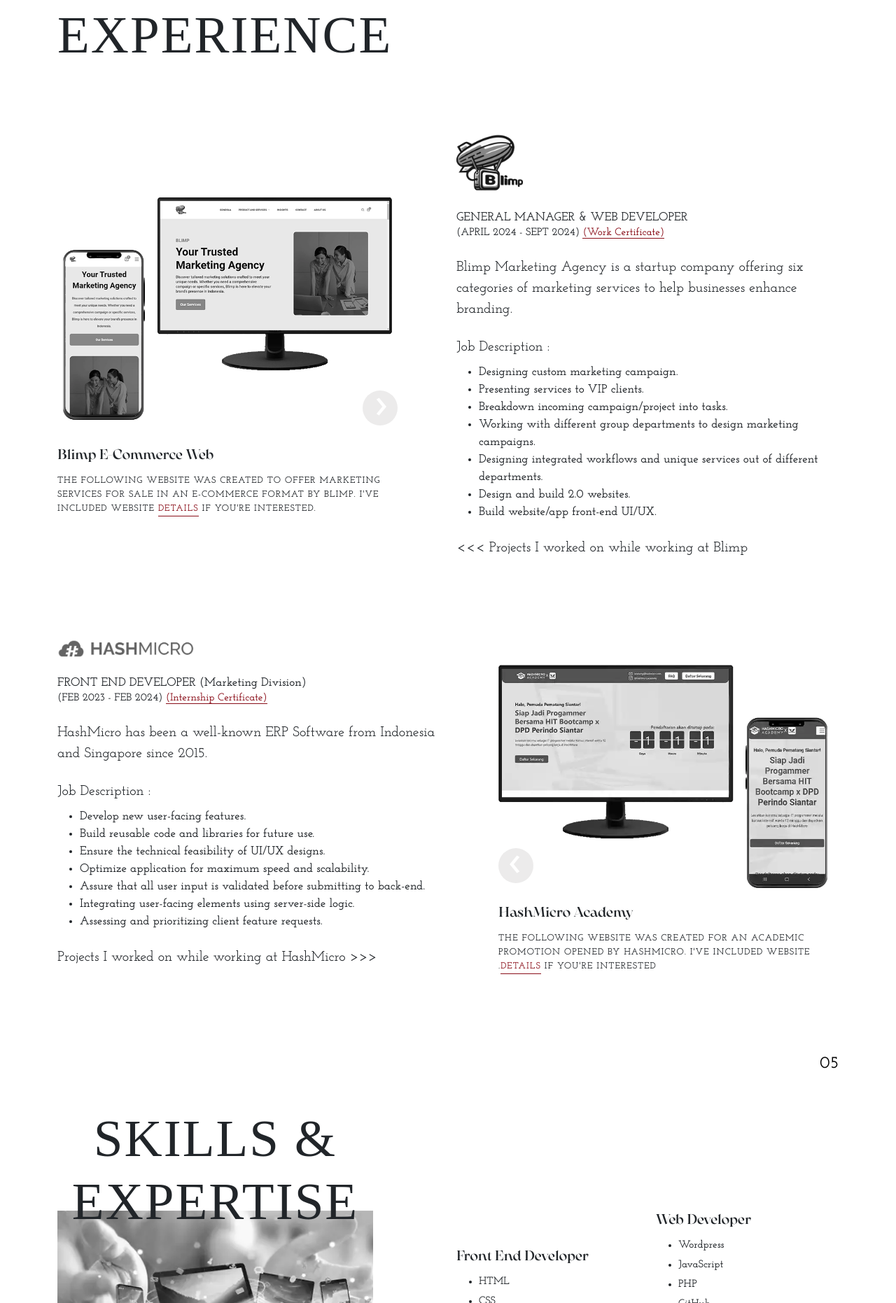
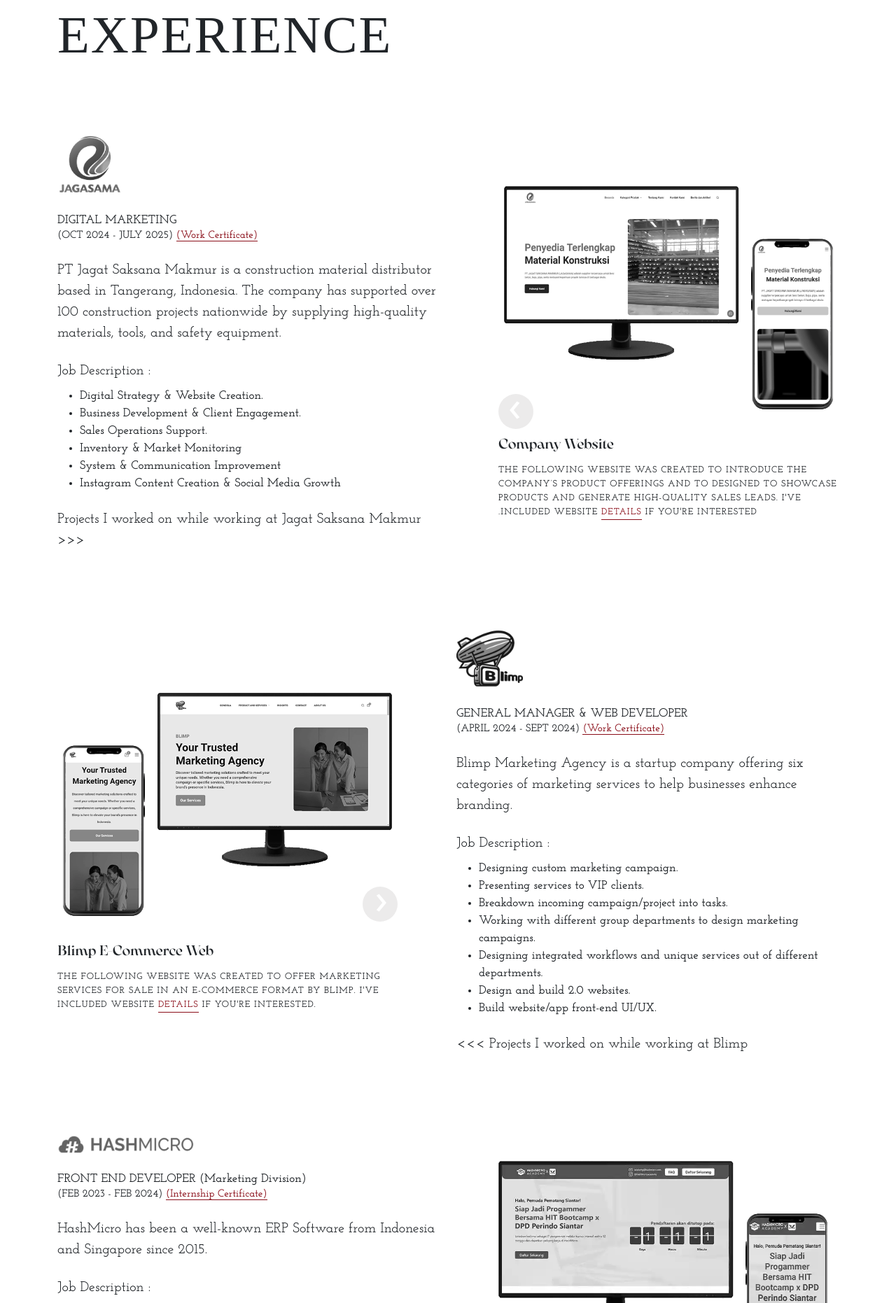
Before and after one commit to PatriciusRonanKoswari/portfolio, a PHP site: page / in a window 1280 px wide. Shown: the part 1572-3434 px from the top of the page at 70% size. Run offline with PHP 8.4, Linux system fonts and the light colour scheme; some web fonts are replaced.

Commit message:
Upload Jagat

```diff
--- a/index.html
+++ b/index.html
@@ -127,6 +127,63 @@
             <div class="col-5"></div>
             <div class="col-2">
                 <p class="numberStyle text-lg-end d-lg-block d-none">04</p>
+            </div>
+        </div>
+        <div class="row d-flex pt-lg-5 mb-lg-5 mb-sm-4 mb-3">
+            <div class="col-lg-6">
+                <div class="position-relative mb-4 d-inline-block wrapper-company-logo">
+                    <img src="./img/Jagat-Saksana-Makmur-Logo-Color.webp" alt="" class="blimp-logo-size">
+                    <img src="./img/Jagat-Saksana-Makmur-Logo-Grey.png" alt="" class="blimp-logo-size1">
+                </div>
+                <p class="p2 mb-0">DIGITAL MARKETING</p>
+                <p class="p3 mb-4">(OCT 2024 - JULY 2025) <span class="jagat-certificate">(Work Certificate)</span></p>
+                <p class="p1 mb-4">PT Jagat Saksana Makmur is a construction material distributor based in Tangerang, Indonesia. The company has supported over 100 construction projects nationwide by supplying high-quality materials, tools, and safety equipment.</p>
+                    <p class="p1 mb-2">Job Description :</p>
+                    <ul class="p2 mb-4">
+                        <li>Digital Strategy & Website Creation.</li>
+                        <li>Business Development & Client Engagement.</li>
+                        <li>Sales Operations Support.</li>
+                        <li>Inventory & Market Monitoring</li>
+                        <li>System & Communication Improvement</li>
+                        <li>Instagram Content Creation & Social Media Growth</li>
+                    </ul>
+                    <p class="p1 d-md-block d-none">Projects I worked on while working at Jagat Saksana Makmur >>></p>
+            </div>
+            <div class="col-lg-6 my-lg-auto">
+                <div>
+                    <div class="owl-carousel owl-theme" id="jagat-project">
+                        <div class="carousel-porto-jagat">
+                            <div class="work-wrap" style="position: relative;">
+                                <img src="./img/jagat-web.png" alt="" style="max-width: 100%;" class="color-work">
+                                <img src="./img/jagat-grey.png" alt="" style="max-width: 100%;position: absolute; top:0;left:0;" class="grey-work">
+                                <div class="wrapper-text mb-2 mb-lg-0">
+                                    <h3 class="h3Style my-md-3 my-2 text-start">Company Website</h3>
+                                    <p class="p4 mb-0 text-start">THE FOLLOWING WEBSITE WAS CREATED TO INTRODUCE THE COMPANY’S PRODUCT OFFERINGS AND TO DESIGNED TO SHOWCASE PRODUCTS AND GENERATE HIGH-QUALITY SALES LEADS. I'VE INCLUDED WEBSITE <a href="https://www.youtube.com/watch?v=S7n_1uXYwQ4" class="red-font details-link" target="_blank">DETAILS</a> IF YOU'RE INTERESTED.</p>
+                                </div>
+                            </div>
+                        </div>
+                        <div class="carousel-porto-jagat">
+                            <div class="work-wrap" style="position: relative;">
+                                <img src="./img/jagat-seo.png" alt="" style="max-width: 100%;" class="color-work">
+                                <img src="./img/jagat-seo-grey.png" alt="" style="max-width: 100%;position: absolute; top:0;left:0;" class="grey-work">
+                                <div class="wrapper-text mb-2 mb-lg-0">
+                                    <h3 class="h3Style my-md-3 my-2 text-start">Website SEO & Keyword</h3>
+                                    <p class="p4 mb-0 text-start">SEO OPTIMIZATION FOCUSED ON TARGETED KEYWORDS AND LEAD GENERATION <a href="https://drive.google.com/drive/folders/1aHQZnZOpeHPbIVa_6PA4-RmffgAkQX71?usp=sharing" class="red-font details-link" target="_blank">DETAILS</a> IF YOU'RE INTERESTED.</p>
+                                </div>
+                            </div>
+                        </div>
+                        <div class="carousel-porto-jagat">
+                            <div class="work-wrap" style="position: relative;">
+                                <img src="./img/jagat-seo.png" alt="" style="max-width: 100%;" class="color-work">
+                                <img src="./img/jagat-seo-grey.png" alt="" style="max-width: 100%;position: absolute; top:0;left:0;" class="grey-work">
+                                <div class="wrapper-text mb-2 mb-lg-0">
+                                    <h3 class="h3Style my-md-3 my-2 text-start">Company Instagram Layout</h3>
+                                    <p class="p4 mb-0 text-start">DESIGNED TO DOCUMENT PRODUCT SHIPMENTS AND STRENGTHEN BRAND TRUST <a href="https://drive.google.com/drive/folders/12WgR1y05qS-zCO9vikILvBKx7Fih55qL?usp=sharing" class="red-font details-link" target="_blank">DETAILS</a> IF YOU'RE INTERESTED.</p>
+                                </div>
+                            </div>
+                        </div>
+                    </div>
+                </div>
             </div>
         </div>
         <div class="row d-flex flex-column-reverse flex-lg-row pt-lg-5 mb-lg-5 mb-sm-4 mb-3">
@@ -417,7 +474,20 @@
 </div>
 
 
-<!-- HashMicro Modal Certificate-->
+<!-- Jagat Modal Certificate-->
+<div class="modal fade" id="paklaring-jagat" tabindex="-1" role="dialog" aria-labelledby="exampleModalLabel" aria-hidden="true">
+    <div class="modal-dialog modal-dialog-centered" style="max-width: 900px;">
+        <div class="modal-content" style="background: none; border: none;">
+        <div class="modal-body mx-auto">
+            <img src="./img/SURAT PARKLARING KERJA PT JAGAT SAKSANA MAKMUR.webp" alt="" style="width:100%;max-width:900px;">
+        </div>
+
+        </div>
+    </div>
+</div>
+
+
+<!-- Blimp Modal Certificate-->
 <div class="modal fade" id="paklaring-blimp" tabindex="-1" role="dialog" aria-labelledby="exampleModalLabel" aria-hidden="true">
     <div class="modal-dialog modal-dialog-centered" style="max-width: 900px;">
         <div class="modal-content" style="background: none; border: none;">
@@ -457,6 +527,10 @@
         $(".blimp-certificate").click(function(){
             $("#paklaring-blimp").modal("show");
         });
+
+        $(".jagat-certificate").click(function(){
+            $("#paklaring-jagat").modal("show");
+        });
     });
 
 // $(document).ready(function(){
@@ -482,6 +556,7 @@
     $(document).ready(function() {
       var one = $('#hashmicro-project');
       var two = $('#blimp-project');
+      var three = $('#jagat-project');
       one.owlCarousel({
         margin: 40,
         loop: true,
@@ -530,6 +605,32 @@
           },
         }
       })
+
+      three.owlCarousel({
+        margin: 40,
+        loop: true,
+        dots:true,
+        responsive: {
+          0: {
+            items: 1,
+            nav: false,
+            rtl:false,
+            autoplay:false,
+          },
+
+          992:{
+            dots:false,
+            items: 1,
+            nav: true,
+            rtl:true,
+            autoplay:true,
+            autoplayTimeout:7000,
+            autoplayHoverPause:true,
+          },
+        }
+      })
+
+    //   Penutup Script
     })
 
 
--- a/style.css
+++ b/style.css
@@ -243,18 +243,18 @@
     opacity: 0;
 }
 
-.hashmicro-certificate, .blimp-certificate{
+.hashmicro-certificate, .blimp-certificate, .jagat-certificate{
     color: #8a0e19;
     border-bottom:#8a0e19 1px solid;
     cursor: pointer;
     transition: all 0.25 ease-in-out;
 }
 
-.hashmicro-certificate:hover, .blimp-certificate:hover{
+.hashmicro-certificate:hover, .blimp-certificate:hover, .jagat-certificate:hover{
    opacity: 70%;
 }
 
-.carousel-porto-hashmicro{
+.carousel-porto-hashmicro, .carousel-porto-jagat{
     padding: 0px 0px 0px 60px;
 }
 
@@ -262,7 +262,7 @@
     padding: 0px 60px 0px 0px;
 }
 
-#hashmicro-project .owl-next{
+#hashmicro-project .owl-next, #jagat-project .owl-next{
     position: absolute;
     left: 55px;
     bottom:125px;
@@ -276,22 +276,22 @@
     transition: all 0.25s ease-in-out;
 }
 
-#hashmicro-project.owl-theme .owl-dots .owl-dot span{
+#hashmicro-project.owl-theme .owl-dots .owl-dot span, #jagat-project.owl-theme .owl-dots .owl-dot span{
     width: 15px;
     height: 3px;
 }
 
-#hashmicro-project:hover .owl-next{
+#hashmicro-project:hover .owl-next, #jagat-project:hover .owl-next{
     opacity: 100%;
 }
 
-#hashmicro-project .owl-next span{
+#hashmicro-project .owl-next span, #jagat-project .owl-next span{
     position: absolute;
     top: -29px;
     left: 14px;
 }
 
-#hashmicro-project .owl-prev{
+#hashmicro-project .owl-prev, #jagat-project .owl-prev{
     display: none;
 }
 
@@ -695,7 +695,7 @@
         overflow: hidden;
     }
 
-    .carousel-porto-hashmicro {
+    .carousel-porto-hashmicro, .carousel-porto-jagat {
         padding: 0px 0px 0px 20px;
       }
 
```
Also changed, not shown: img/Jagat-Saksana-Makmur-Logo-Color.webp (added), img/Jagat-Saksana-Makmur-Logo-Grey.png (added), img/SURAT PARKLARING KERJA PT JAGAT SAKSANA MAKMUR.webp (added), img/jagat-grey.png (added), img/jagat-instagram-grey.png (added), img/jagat-instagram.png (added), img/jagat-seo-grey.png (added), img/jagat-seo.png (added), img/jagat-web.png (added).
